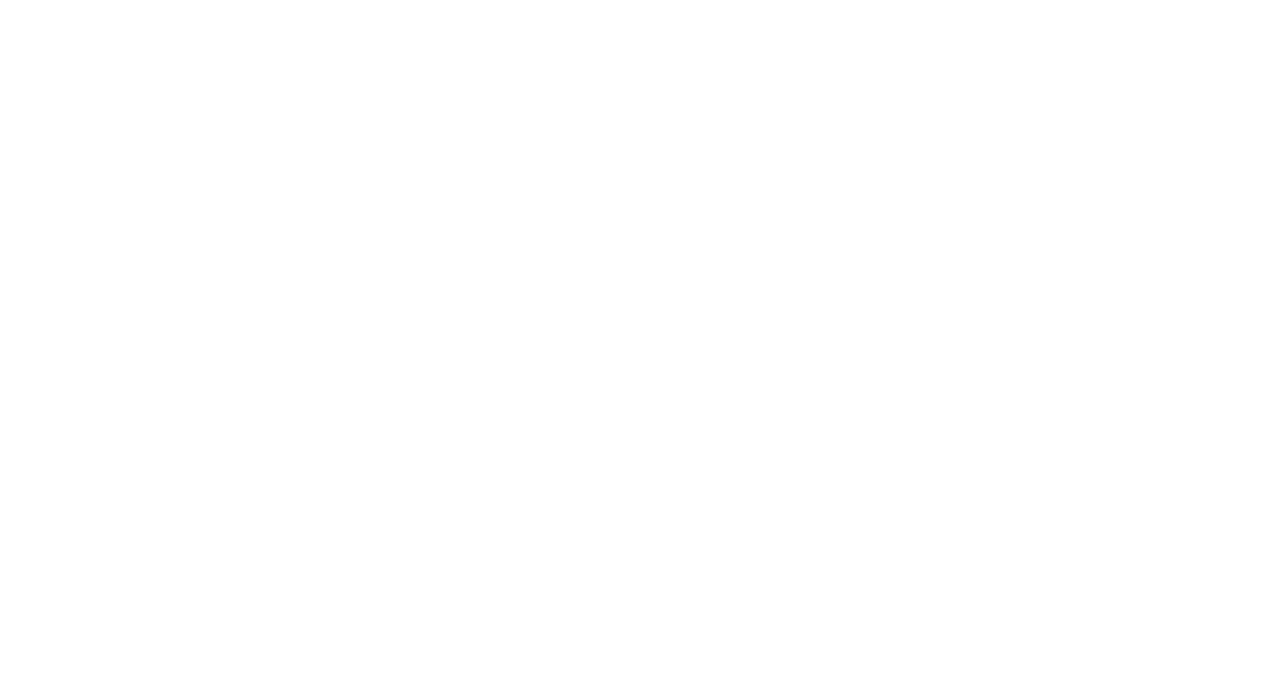
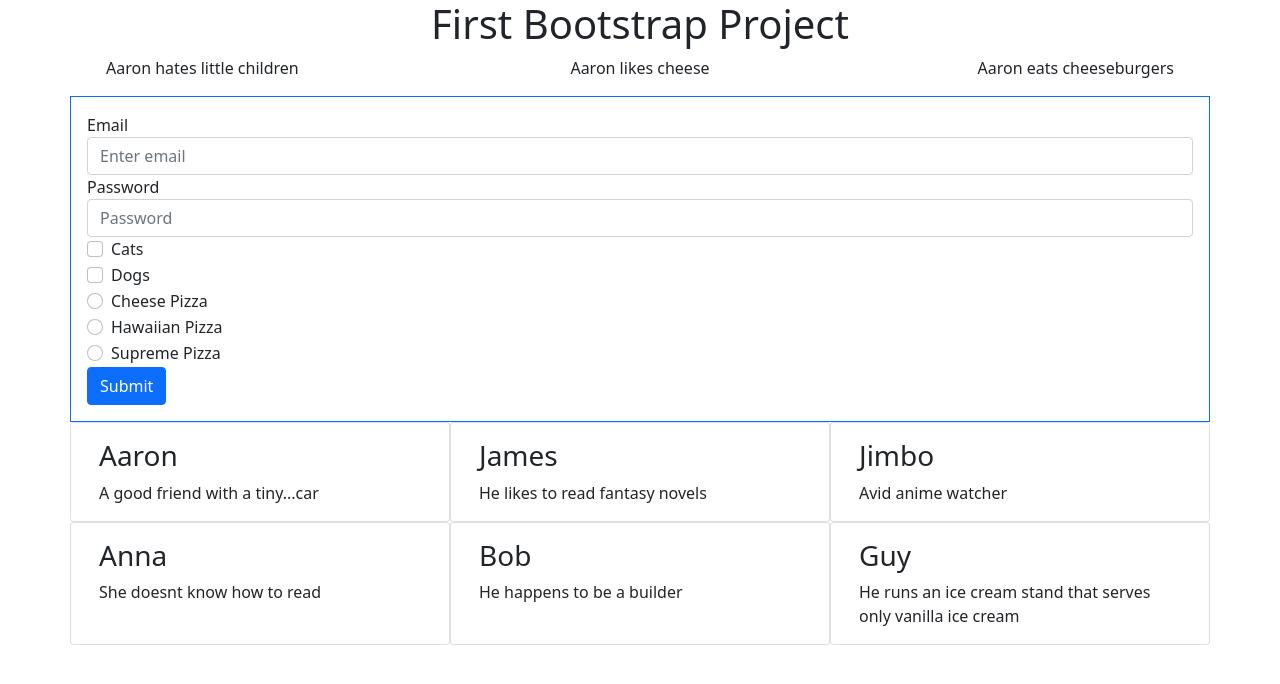
Before and after one commit to acloper/Bootstrap-4-Drills, a plain HTML site: page index.html in a window 1280 px wide. Drawn offline with nearby package versions, Linux system fonts and the light colour scheme.

Commit message:
Bootstrap Drills2

```diff
--- a/index.html
+++ b/index.html
@@ -2,28 +2,111 @@
 <html lang="en">
   <head>
     <meta charset="utf-8" />
-    <meta name="viewport" content="width=device-width, initial-scale=1, shrink-to-fit=no" />
+    <meta name="viewport" content="width=device-width, initial-scale=1" />
     <link
+      href="https://cdn.jsdelivr.net/npm/bootstrap@5.1.3/dist/css/bootstrap.min.css"
       rel="stylesheet"
-      href="https://maxcdn.bootstrapcdn.com/bootstrap/4.0.0/css/bootstrap.min.css"
-      integrity="sha384-Gn5384xqQ1aoWXA+058RXPxPg6fy4IWvTNh0E263XmFcJlSAwiGgFAW/dAiS6JXm"
+      integrity="sha384-1BmE4kWBq78iYhFldvKuhfTAU6auU8tT94WrHftjDbrCEXSU1oBoqyl2QvZ6jIW3"
       crossorigin="anonymous"
     />
     <link rel="stylesheet" href="styles.css" />
     <title></title>
   </head>
   <body>
-    <div class="container"></div>
+    <div class="container">
+      <div class="row justify-content-center">
+        <h1 class="row justify-content-center">First Bootstrap Project</h1>
+      </div>
+      <div class="row justify-content-center">
+        <div class="row col-4 justify-content-start">Aaron hates little children</div>
+        <div class="row col-4 justify-content-center">Aaron likes cheese</div>
+        <div class="row col-4 justify-content-end">Aaron eats cheeseburgers</div>
+      </div>
+      <div class="row">
+        <form class="p-3 mt-3 border border-primary col-12">
+          <div class="form-group">
+            <label for="exampleInputEmail1">Email</label>
+            <input type="email" class="form-control" id="exampleInputEmail1" aria-describedby="emailHelp" placeholder="Enter email" />
+          </div>
+          <div class="form-group">
+            <label for="exampleInputPassword1">Password</label>
+            <input type="password" class="form-control" id="exampleInputPassword1" placeholder="Password" />
+          </div>
+          <div class="form-check">
+            <input type="checkbox" class="form-check-input" id="exampleCheck1" />
+            <label class="form-check-label" for="exampleCheck1">Cats</label>
+          </div>
+          <div class="form-check">
+            <input type="checkbox" class="form-check-input" id="exampleCheck1" />
+            <label class="form-check-label" for="exampleCheck1">Dogs</label>
+          </div>
+          <div class="form-check">
+            <input class="form-check-input" type="radio" name="exampleRadios" id="exampleRadios1" value="option1" />
+            <label class="form-check-label" for="exampleRadios1"> Cheese Pizza </label>
+          </div>
+          <div class="form-check">
+            <input class="form-check-input" type="radio" name="exampleRadios" id="exampleRadios2" value="option2" />
+            <label class="form-check-label" for="exampleRadios2"> Hawaiian Pizza </label>
+          </div>
+          <div class="form-check">
+            <input class="form-check-input" type="radio" name="exampleRadios" id="exampleRadios3" value="option3" />
+            <label class="form-check-label" for="exampleRadios3"> Supreme Pizza </label>
+          </div>
+          <button type="submit" class="btn btn-primary">Submit</button>
+        </form>
+      </div>
+      <div class="row">
+        <div class="card col-4">
+            <div class="card-body">
+              <h3 class="card-title">Aaron</h3>
+              <p class="card-text">A good friend with a tiny...car</p>
+            </div>
+        </div>
+        <div class="card col-4">
+            <div class="card-body">
+              <h3 class="card-title">James</h3>
+              <p class="card-text">He likes to read fantasy novels</p>
+            </div>
+        </div>
+        <div class="card col-4">
+            <div class="card-body">
+              <h3 class="card-title">Jimbo</h3>
+              <p class="card-text">Avid anime watcher</p>
+            </div>
+        </div>
+        <div class="card col-4">
+            <div class="card-body">
+              <h3 class="card-title">Anna</h3>
+              <p class="card-text">She doesnt know how to read</p>
+            </div>
+        </div>
+        <div class="card col-4">
+            <div class="card-body">
+              <h3 class="card-title">Bob</h3>
+              <p class="card-text">He happens to be a builder</p>
+            </div>
+        </div>
+        <div class="card col-4">
+            <div class="card-body">
+              <h3 class="card-title">Guy</h3>
+              <p class="card-text">He runs an ice cream stand that serves only vanilla ice cream</p>
+            </div>
+        </div>
+    </div>
 
-    <script src="https://code.jquery.com/jquery-3.2.1.slim.min.js" integrity="sha384-KJ3o2DKtIkvYIK3UENzmM7KCkRr/rE9/Qpg6aAZGJwFDMVNA/GpGFF93hXpG5KkN" crossorigin="anonymous"></script>
     <script
-      src="https://cdnjs.cloudflare.com/ajax/libs/popper.js/1.12.9/umd/popper.min.js"
-      integrity="sha384-ApNbgh9B+Y1QKtv3Rn7W3mgPxhU9K/ScQsAP7hUibX39j7fakFPskvXusvfa0b4Q"
+      src="https://cdn.jsdelivr.net/npm/bootstrap@5.1.3/dist/js/bootstrap.bundle.min.js"
+      integrity="sha384-ka7Sk0Gln4gmtz2MlQnikT1wXgYsOg+OMhuP+IlRH9sENBO0LRn5q+8nbTov4+1p"
       crossorigin="anonymous"
     ></script>
     <script
-      src="https://maxcdn.bootstrapcdn.com/bootstrap/4.0.0/js/bootstrap.min.js"
-      integrity="sha384-JZR6Spejh4U02d8jOt6vLEHfe/JQGiRRSQQxSfFWpi1MquVdAyjUar5+76PVCmYl"
+      src="https://cdn.jsdelivr.net/npm/@popperjs/core@2.10.2/dist/umd/popper.min.js"
+      integrity="sha384-7+zCNj/IqJ95wo16oMtfsKbZ9ccEh31eOz1HGyDuCQ6wgnyJNSYdrPa03rtR1zdB"
+      crossorigin="anonymous"
+    ></script>
+    <script
+      src="https://cdn.jsdelivr.net/npm/bootstrap@5.1.3/dist/js/bootstrap.min.js"
+      integrity="sha384-QJHtvGhmr9XOIpI6YVutG+2QOK9T+ZnN4kzFN1RtK3zEFEIsxhlmWl5/YESvpZ13"
       crossorigin="anonymous"
     ></script>
   </body>
--- a/styles.css
+++ b/styles.css
@@ -0,0 +1,4 @@
+/* .container {
+  background-color: blue;
+  height: 500px;
+} */
```
